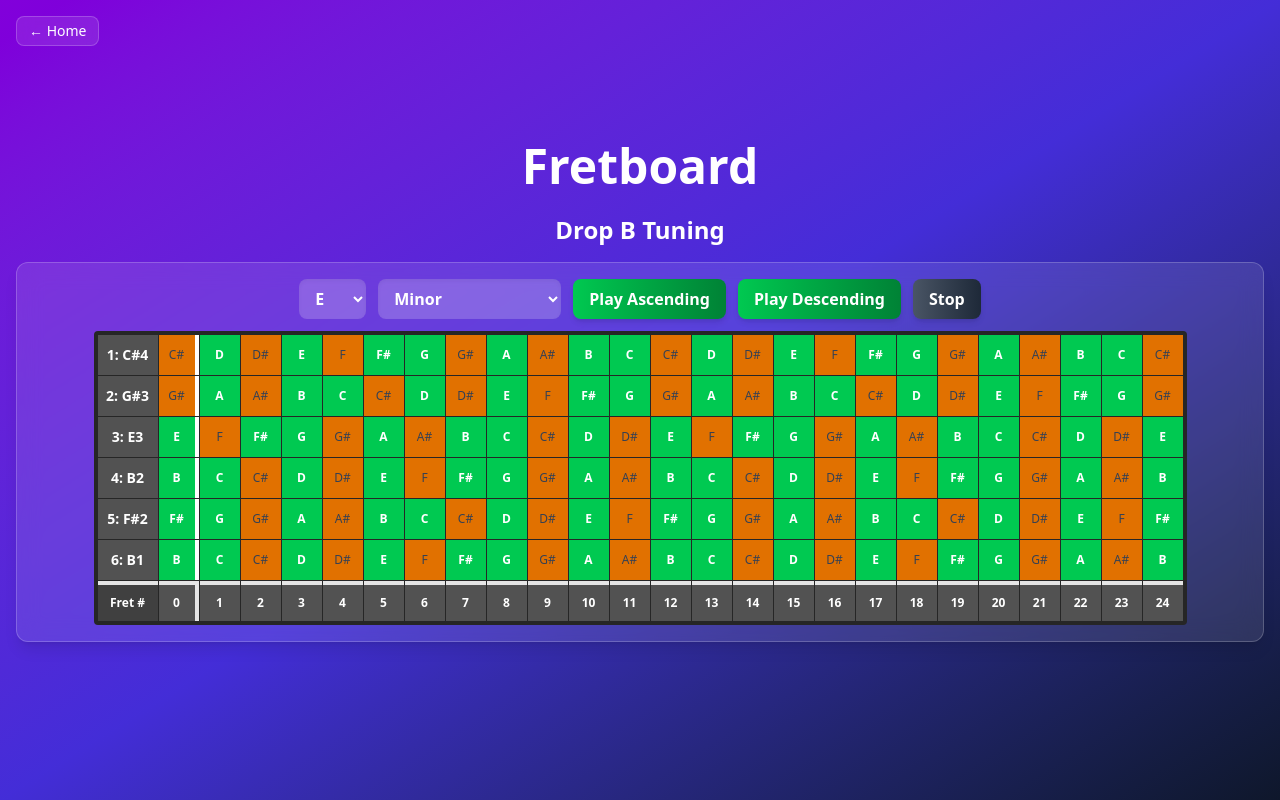
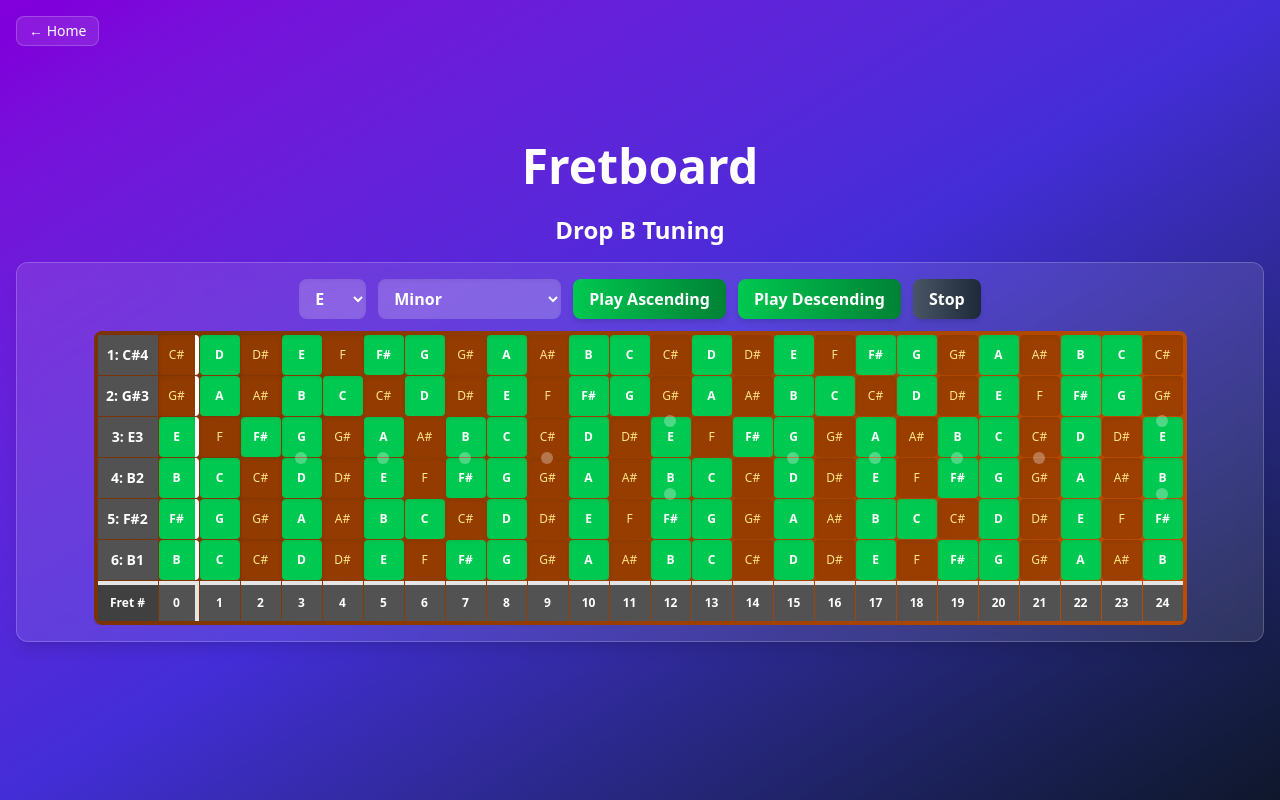
Before and after one commit to stesel/guitar-grok, a Next.js app: page /fretboard in a window 1280 px wide. Built offline with nearby package versions, Linux system fonts and the light colour scheme.

Commit message:
feat: enhance fretboard design

```diff
--- a/src/components/Fretboard.tsx
+++ b/src/components/Fretboard.tsx
@@ -33,6 +33,23 @@ const tuning: StringSpec[] = [
   { note: "F#", octave: 2, label: "5: F#2" },
   { note: "B", octave: 1, label: "6: B1" },
 ];
+
+const FRET_WIDTH = 40;
+const FRET_GAP = 1;
+const LABEL_WIDTH = 60;
+const BOARD_PADDING = 4; // matches tailwind p-1
+const BOARD_HEIGHT = FRET_WIDTH * 6 + FRET_GAP * 5;
+const singleInlays = [3, 5, 7, 9, 15, 17, 19, 21];
+const doubleInlays = [12, 24];
+
+function fretCenter(fret: number): number {
+  return (
+    BOARD_PADDING +
+    LABEL_WIDTH +
+    fret * (FRET_WIDTH + FRET_GAP) +
+    FRET_WIDTH / 2
+  );
+}
 
 interface NoteInfo {
   string: number;
@@ -243,10 +260,10 @@ export default function Fretboard() {
         <div className="flex justify-center">
           <div className="overflow-x-auto">
             <div
-              className="grid gap-px bg-neutral-800 p-1 rounded"
+              className="relative grid gap-px bg-gradient-to-r from-amber-900 to-amber-700 p-1 rounded-lg shadow-xl"
               style={{
-                gridTemplateColumns: "60px repeat(25, 40px)",
-                gridTemplateRows: "repeat(6, 40px) 40px", // Fret numbers row at the bottom
+                gridTemplateColumns: `60px repeat(25, ${FRET_WIDTH}px)`,
+                gridTemplateRows: `repeat(6, ${FRET_WIDTH}px) ${FRET_WIDTH}px`,
                 width: "fit-content",
               }}
             >
@@ -269,13 +286,12 @@ export default function Fretboard() {
                         ? "bg-orange-500 text-white"
                         : inScale
                         ? "bg-green-500 text-white font-semibold"
-                        : "bg-amber-600 text-gray-700";
-                    // Add white border to first fret (second column)
+                        : "bg-amber-800/80 text-amber-200";
                     const borderClass = isOpen ? "border-r-4 border-white" : "";
                     return (
                       <div
                         key={`${stringIdx}-${fret}`}
-                        className={`flex items-center justify-center text-xs cursor-pointer select-none transition-colors duration-100 ${colorClass} ${borderClass} hover:ring-amber-100 hover:ring`}
+                        className={`relative flex items-center justify-center text-xs cursor-pointer select-none transition-colors duration-100 rounded-sm shadow-inner ${colorClass} ${borderClass} hover:ring-amber-100 hover:ring`}
                         onClick={() => {
                           playSound(note, stringIdx, fret);
                           setCurrent({ string: stringIdx, fret });
@@ -301,6 +317,38 @@ export default function Fretboard() {
                   {fret}
                 </div>
               ))}
+
+              {singleInlays.map((fret) => (
+                <div
+                  key={`inlay-${fret}`}
+                  className="pointer-events-none absolute w-3 h-3 rounded-full bg-white/30"
+                  style={{
+                    left: `${fretCenter(fret)}px`,
+                    top: `${BOARD_PADDING + BOARD_HEIGHT / 2}px`,
+                    transform: "translate(-50%, -50%)",
+                  }}
+                />
+              ))}
+              {doubleInlays.map((fret) => (
+                <React.Fragment key={`inlay-double-${fret}`}>
+                  <div
+                    className="pointer-events-none absolute w-3 h-3 rounded-full bg-white/30"
+                    style={{
+                      left: `${fretCenter(fret)}px`,
+                      top: `${BOARD_PADDING + BOARD_HEIGHT * 0.35}px`,
+                      transform: "translate(-50%, -50%)",
+                    }}
+                  />
+                  <div
+                    className="pointer-events-none absolute w-3 h-3 rounded-full bg-white/30"
+                    style={{
+                      left: `${fretCenter(fret)}px`,
+                      top: `${BOARD_PADDING + BOARD_HEIGHT * 0.65}px`,
+                      transform: "translate(-50%, -50%)",
+                    }}
+                  />
+                </React.Fragment>
+              ))}
             </div>
           </div>
         </div>
```
